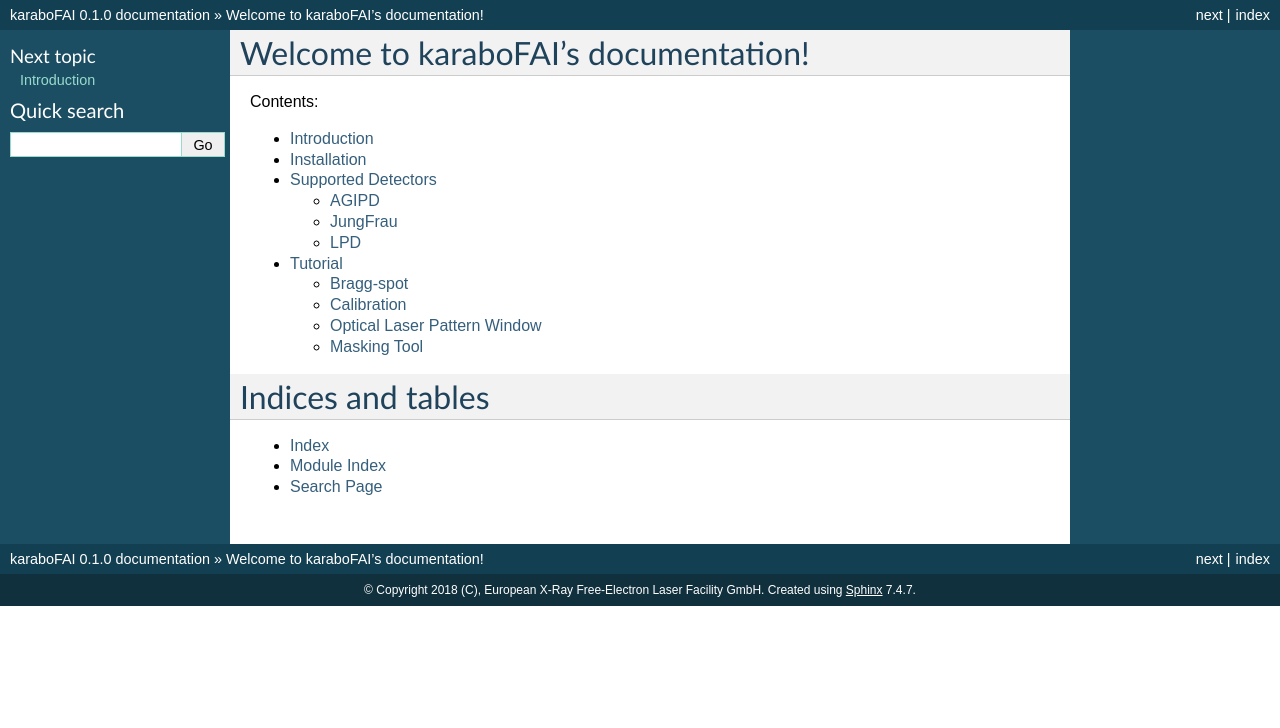
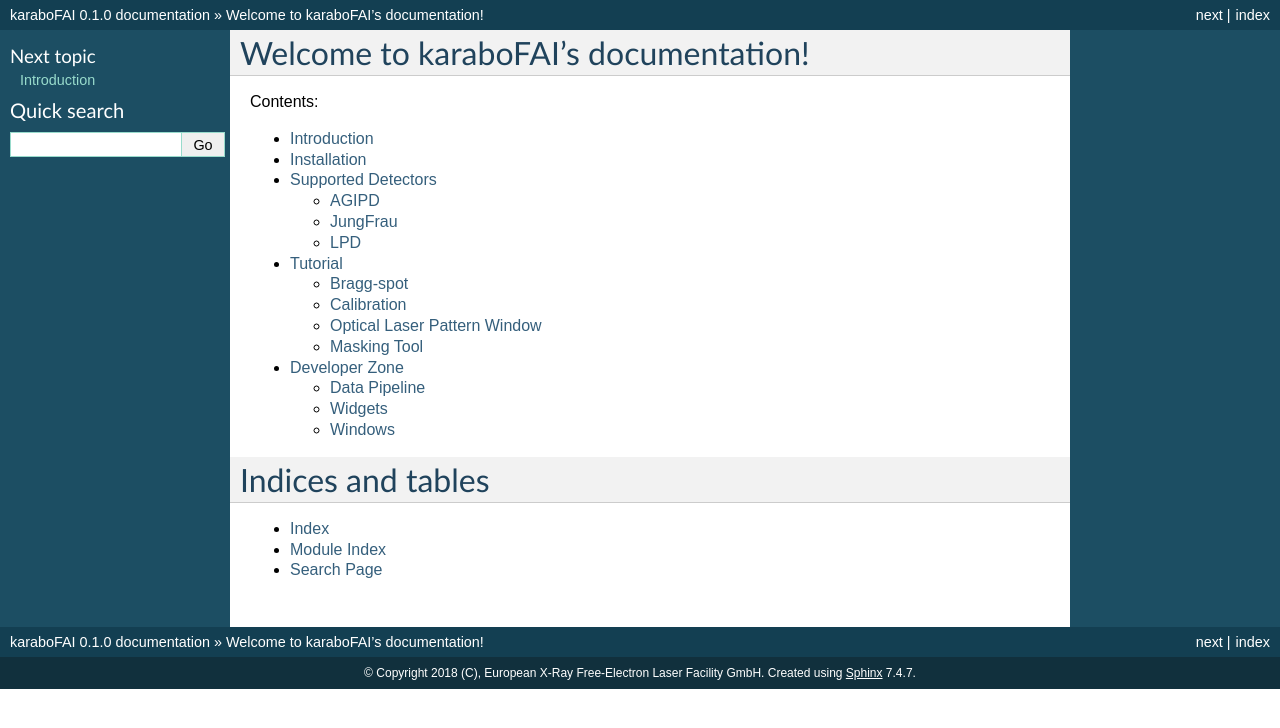
Before and after one commit to European-XFEL/EXtra-foam, a Sphinx documentation site: the page built from docs/index.rst, in a window 1280 px wide. Shown: the top 728 px of the page. Built offline with Sphinx 7.4.7, drawn with Linux system fonts in a browser that asks for light colours.

Commit message:
DOC: Add sketch and files for developer zone

```diff
--- /dev/null
+++ b/docs/developer.rst
@@ -0,0 +1,11 @@
+Developer Zone
+==============
+
+
+.. toctree::
+   :maxdepth: 2
+   :caption: Contents:
+
+   developer/pipeline
+   developer/widgets
+   developer/windows
--- /dev/null
+++ b/docs/developer/pipeline.rst
@@ -0,0 +1,2 @@
+Data Pipeline
+=============
--- /dev/null
+++ b/docs/developer/widgets.rst
@@ -0,0 +1,2 @@
+Widgets
+=======
--- /dev/null
+++ b/docs/developer/windows.rst
@@ -0,0 +1,2 @@
+Windows
+=======
--- a/docs/index.rst
+++ b/docs/index.rst
@@ -10,6 +10,7 @@
    installation
    detectors
    tutorial
+   developer
 
 
 Indices and tables
```
